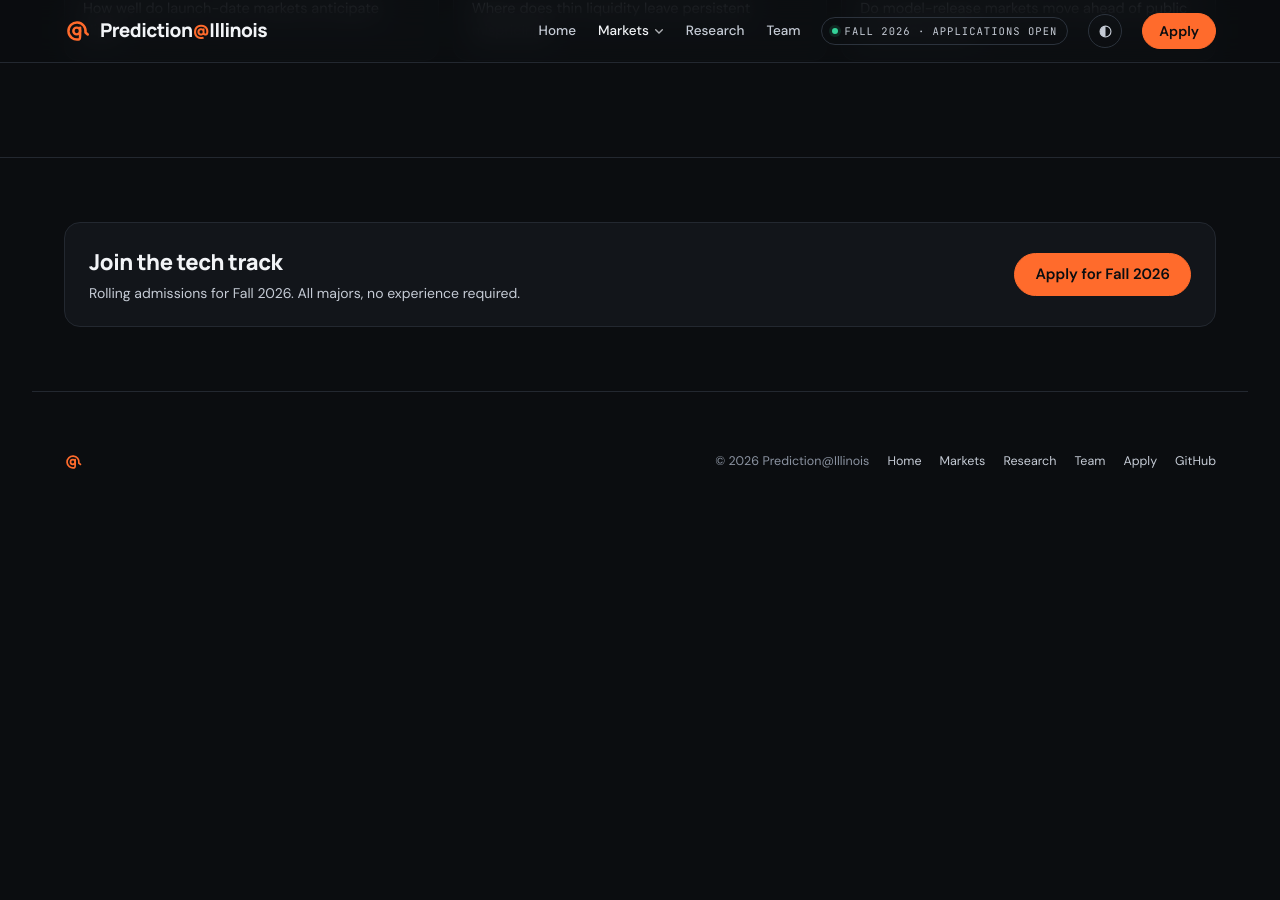
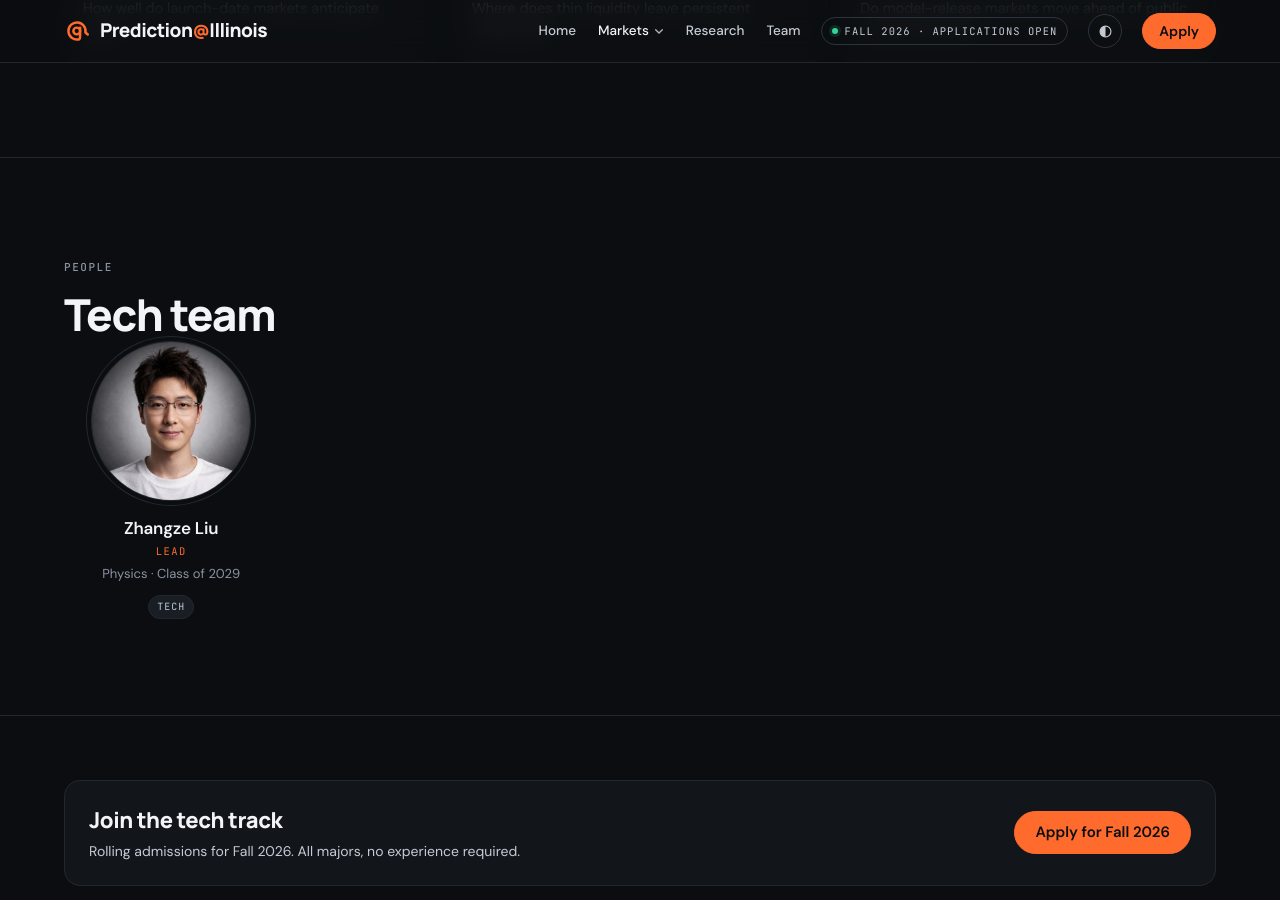
Before and after one commit to Prediction-Illinois/prediction-illinois.github.io, a Jekyll site: the page built from markets/tech.html, in a window 1280 px wide and 900 px high, scrolled down 1047 px. Built offline with Jekyll 4.4.1, drawn with Linux system fonts in a browser that asks for light colours; before the commit the page ends 1571 px from its top, so only the background shows below that.

Commit message:
Team: add Zhangze Liu (Lead, Tech & Science)
Co-Authored-By: Claude Opus 5.5 <noreply@anthropic.com>

```diff
--- a/_data/team.yml
+++ b/_data/team.yml
@@ -27,3 +27,11 @@
   linkedin: https://www.linkedin.com/in/joshch/
   major: Applied Mathematics & Economics
   year: Class of 2027
+
+- name: Zhangze Liu
+  role: Lead
+  tracks: [tech]
+  linkedin: https://www.linkedin.com/in/zhangze-liu-635b25298/
+  photo: /assets/team/zhangze-liu.jpg
+  major: Physics
+  year: Class of 2029
```
Also changed, not shown: assets/team/zhangze-liu.jpg (added).
